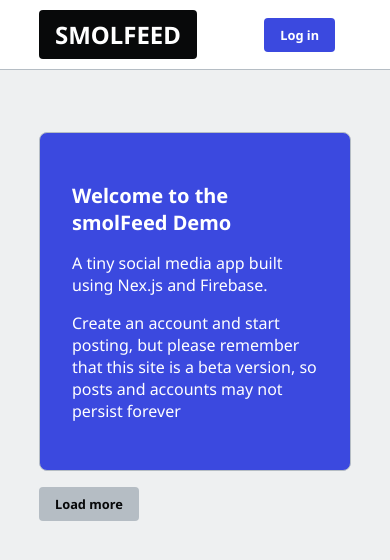
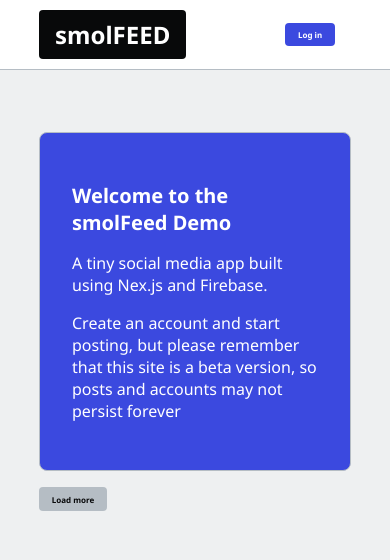
Before and after one commit to jbhowat/microblog, a Next.js app: page / in a window 390 px wide. Shown: the top 560 px of the page. Built offline with nearby package versions, Linux system fonts and the light colour scheme; no server answers; the database is empty.

Commit message:
updated media queries for most mobile sizes and got uploads working on backend

```diff
--- a/components/Navbar.tsx
+++ b/components/Navbar.tsx
@@ -23,7 +23,7 @@
             <ul>
                 <li>
                     <Link passHref={true} href="/">
-                        <button className="btn-logo">smolFeed</button>
+                        <button className="btn-logo">smolFEED</button>
                     </Link>
                 </li>
 
--- a/styles/globals.css
+++ b/styles/globals.css
@@ -87,6 +87,7 @@
 .navbar img {
   border-radius: 50%;
   width: 50px;
+	min-width: 50px;
   height: 50px;
   cursor: pointer;
 }
@@ -122,6 +123,20 @@
   }
 }
 
+@media only screen and (max-width: 425px) {
+  button {
+    padding: 0.4rem 0.8rem;
+    font-size: 0.5rem;
+  }
+	.navbar img {
+		border-radius: 50%;
+		width: 30px;
+		min-width: 30px;
+		height: 30px;
+		cursor: pointer;
+	}
+
+}
 
 button:hover {
   filter: brightness(90%);
@@ -161,7 +176,6 @@
 button.btn-logo {
   background-color: var(--color-text);
   color: white;
-  text-transform: uppercase;
   font-size: 1.5rem;
   padding: 0.5rem 1rem;
 }
```
